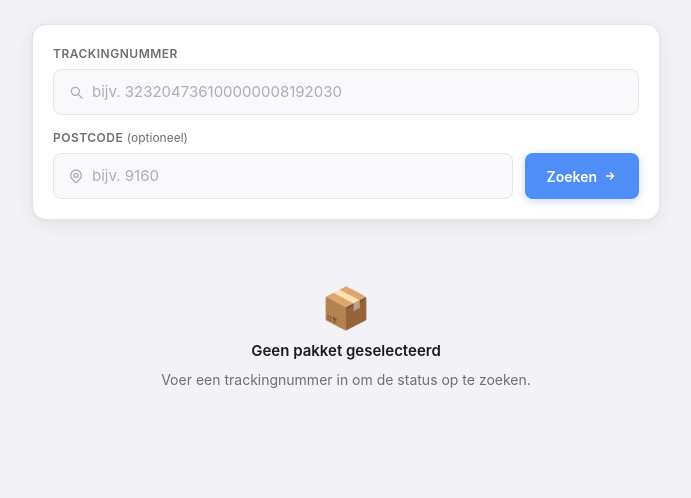
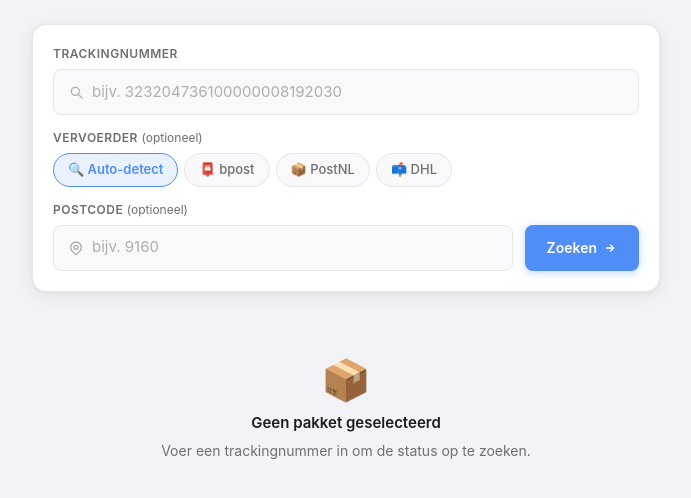
Before and after one commit to siwieme/PackageTracker, a FastAPI app: page / in a window 1280 px wide. Shown: the part 61-559 px from the top of the page, without its empty margins (294-985 px from the left). Run offline with FastAPI, Linux system fonts and the light colour scheme.

Commit message:
Add optional courier override to UI and API
Adds a pill-button courier selector (Auto-detect / bpost / PostNL / DHL)
to the search card. When a courier is chosen it is passed as ?courier=
to GET /api/track, which skips auto-detection and routes directly to
that adapter. Backend changes: new CourierRouter.get_adapter_by_courier()
method and courier param threaded through main.track() and the FastAPI
endpoint.

```diff
--- a/server.py
+++ b/server.py
@@ -35,6 +35,7 @@ async def index() -> str:
 async def track_endpoint(
     tracking_number: str,
     postal_code: Optional[str] = None,
+    courier: Optional[str] = None,
 ) -> dict:
     """Detect the courier and return normalised tracking data.
 
@@ -48,7 +49,7 @@ async def track_endpoint(
     """
     try:
         status: PackageStatus = await _track(
-            tracking_number, postal_code=postal_code
+            tracking_number, postal_code=postal_code, courier=courier
         )
         return status.model_dump(mode="json")
     except (ValueError, CourierError) as exc:
@@ -58,4 +59,6 @@ async def track_endpoint(
 
 
 if __name__ == "__main__":
-    uvicorn.run("server:app", host="127.0.0.1", port=8000, reload=True)
+    import os
+    port = int(os.environ.get("PORT", 8000))
+    uvicorn.run("server:app", host="127.0.0.1", port=port, reload=True)
--- a/templates/index.html
+++ b/templates/index.html
@@ -454,6 +454,36 @@
     .empty-title { font-weight: 600; color: var(--text); margin-bottom: 6px; }
     .empty-sub { font-size: 14px; }
 
+    /* ── Courier picker ──────────────────────────────────────────── */
+    .courier-picker {
+      display: flex;
+      gap: 6px;
+      flex-wrap: wrap;
+    }
+    .courier-opt {
+      display: flex;
+      align-items: center;
+      gap: 5px;
+      padding: 6px 14px;
+      border-radius: 999px;
+      border: 1.5px solid var(--border);
+      background: var(--surface-2);
+      font-size: 13px;
+      font-weight: 500;
+      color: var(--text-2);
+      cursor: pointer;
+      transition: border-color .15s, background .15s, color .15s;
+      user-select: none;
+      white-space: nowrap;
+    }
+    .courier-opt:hover { border-color: var(--accent); color: var(--text); }
+    .courier-opt.selected {
+      border-color: var(--accent);
+      background: color-mix(in srgb, var(--accent) 12%, transparent);
+      color: var(--accent);
+      font-weight: 600;
+    }
+
     /* ── Responsive ──────────────────────────────────────────────── */
     @media (max-width: 480px) {
       .row { flex-direction: column; gap: 14px; }
@@ -487,6 +517,15 @@
                  placeholder="bijv. 323204736100000008192030"
                  autocomplete="off"
                  spellcheck="false" />
+        </div>
+      </div>
+      <div class="field">
+        <label>Vervoerder <span>(optioneel)</span></label>
+        <div class="courier-picker" id="courierPicker">
+          <button class="courier-opt selected" data-courier="">🔍 Auto-detect</button>
+          <button class="courier-opt" data-courier="bpost">📮 bpost</button>
+          <button class="courier-opt" data-courier="postnl">📦 PostNL</button>
+          <button class="courier-opt" data-courier="dhl">📫 DHL</button>
         </div>
       </div>
       <div class="row">
@@ -560,6 +599,16 @@
     const posIn    = document.getElementById("postalInput");
     const trackBtn = document.getElementById("trackBtn");
     const results  = document.getElementById("results");
+    const courierPicker = document.getElementById("courierPicker");
+    let selectedCourier = "";
+
+    courierPicker.addEventListener("click", e => {
+      const btn = e.target.closest(".courier-opt");
+      if (!btn) return;
+      courierPicker.querySelectorAll(".courier-opt").forEach(b => b.classList.remove("selected"));
+      btn.classList.add("selected");
+      selectedCourier = btn.dataset.courier;
+    });
 
     numIn.addEventListener("keydown",  e => e.key === "Enter" && doTrack());
     posIn.addEventListener("keydown",  e => e.key === "Enter" && doTrack());
@@ -574,6 +623,7 @@
       try {
         const params = new URLSearchParams({ tracking_number: number });
         if (postal) params.set("postal_code", postal);
+        if (selectedCourier) params.set("courier", selectedCourier);
         const res  = await fetch(`/api/track?${params}`);
         const data = await res.json();
         if (data.error) renderError(data.error, data.error.toLowerCase().includes("postal"));
```
Also changed, not shown: core/router.py (+21 -0 lines), main.py (+10 -3 lines).
